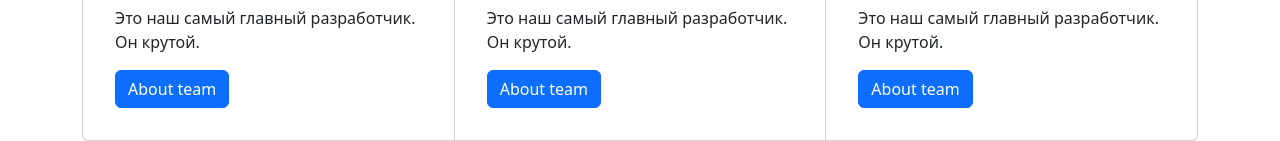
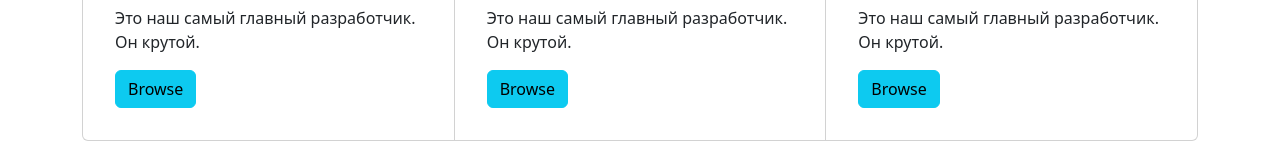
Before and after one commit to user-F13/F13-pets-project2, a React (Create React App) app in the folder sorce/: page / in a window 1280 px wide. Shown: the part 1451-1592 px from the top of the page. Built offline with nearby package versions, Linux system fonts and the light colour scheme.

Commit message:
Update Home.js
Вместо кнопок добавлены ссылки на сторонние ресурсы

```diff
--- a/sorce/src/Pages/Home.js
+++ b/sorce/src/Pages/Home.js
@@ -19,7 +19,9 @@ export default class Home extends Component {
                             <Card.Text>
                                 Это наш самый главный разработчик. Он крутой.
                             </Card.Text>
-                            <Button variant="primary">About team</Button>
+                           <div id="browse_app">
+                                <a class="btn btn-large btn-info" href="https://www.youtube.com/">Browse</a>
+                            </div>
                         </Card.Body>
                     </Card>
                     <Card className="p-3">
@@ -31,7 +33,9 @@ export default class Home extends Component {
                             <Card.Text>
                                 Это наш самый главный разработчик. Он крутой.
                             </Card.Text>
-                            <Button variant="primary">About team</Button>
+                            <div id="browse_app">
+                                <a class="btn btn-large btn-info" href="https://www.youtube.com/">Browse</a>
+                            </div>
                         </Card.Body>
                     </Card>
                     <Card className="p-3">
@@ -43,7 +47,9 @@ export default class Home extends Component {
                             <Card.Text>
                                 Это наш самый главный разработчик. Он крутой.
                             </Card.Text>
-                            <Button variant="primary">About team</Button>
+                           <div id="browse_app">
+                                <a class="btn btn-large btn-info" href="https://www.youtube.com/">Browse</a>
+                            </div>
                         </Card.Body>
                     </Card>
                 </CardGroup>
```
